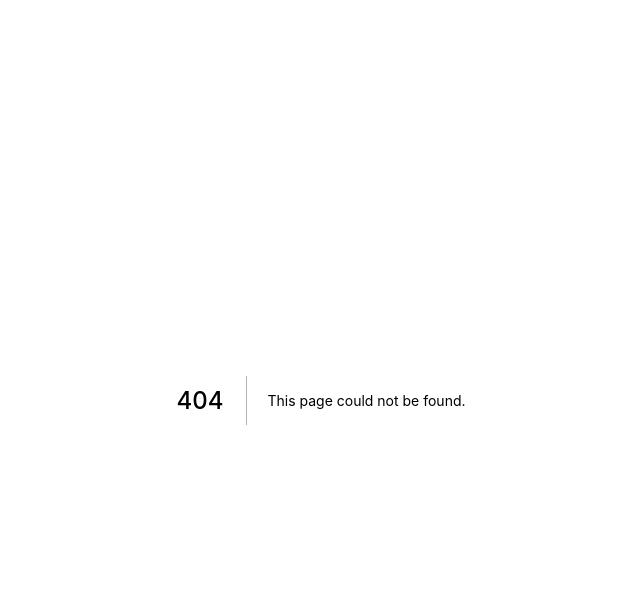
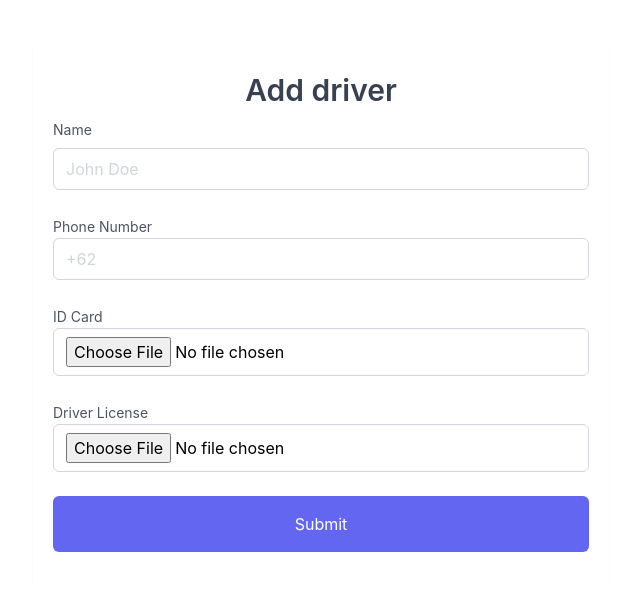
Before and after one commit to shani-asad/hackathon, a Next.js app in the folder frontend/kargo-fe/: page /drivers/edit/1 in a window 1280 px wide. Before the commit this address had no page. Shown: the top 590 px of the page, without its empty margins (319-959 px from the left). Built offline with nearby package versions, Linux system fonts and the light colour scheme.

Commit message:
feat: add forms

```diff
--- /dev/null
+++ b/frontend/kargo-fe/components/drivers/Forms.tsx
@@ -0,0 +1,143 @@
+import { NextPage } from "next/types";
+import { useState } from "react";
+import Snackbar, { SnackbarOrigin } from "@mui/material/Snackbar";
+
+const FormDriver = (props: any = null) => {
+  const [formValues, setFormValues] = useState({
+    name: props.name || "",
+    phoneNumber: props.phoneNumber || "",
+    license: props.license || "",
+    idCard: props.idCard || "",
+  });
+
+  const [open, setOpen] = useState(false);
+
+  async function handleInputChange(e: any) {
+    e.preventDefault();
+    const newValue = e.currentTarget.value;
+    const name = e.target.name;
+
+    setFormValues({ ...formValues, [name]: newValue });
+  }
+  async function handleSubmit() {
+    console.log("submit");
+  }
+
+  async function handleOpenToast() {
+    setOpen(true);
+  }
+
+  async function handleCloseToast() {
+    console.log("leave");
+
+    setOpen(false);
+  }
+
+  return (
+    <>
+      {" "}
+      <Snackbar
+        anchorOrigin={{ vertical: "top", horizontal: "center" }}
+        open={open}
+        message="Driver will receive an SMS on this phone number to register on Driver App"
+        key={"top" + "center"}
+      />
+      <div className="container mx-auto">
+        <div className="max-w-xl p-5 mx-auto my-10 bg-white rounded-md shadow-sm">
+          <div className="text-center">
+            <h1 className="my-3 text-3xl font-semibold text-gray-700">
+              Add driver
+            </h1>
+          </div>
+          <div>
+            <div className="mb-6">
+              <label
+                htmlFor="name"
+                className="block mb-2 text-sm text-gray-600"
+              >
+                Name
+              </label>
+              <input
+                type="text"
+                name="name"
+                placeholder="John Doe"
+                required
+                value={formValues.name}
+                onChange={handleInputChange}
+                className="w-full px-3 py-2 placeholder-gray-300 border border-gray-300 rounded-md  focus:outline-none focus:ring focus:ring-indigo-100 focus:border-indigo-300"
+              />
+            </div>
+            {/* <div className="mb-6">
+                <label
+                  htmlFor="email"
+                  className="block mb-2 text-sm text-gray-600"
+                >
+                  Email Address
+                </label>
+                <input
+                  type="email"
+                  name="email"
+                  placeholder="you@email.com"
+                  required
+                  className="w-full px-3 py-2 placeholder-gray-300 border border-gray-300 rounded-md  focus:outline-none focus:ring focus:ring-indigo-100 focus:border-indigo-300"
+                />
+              </div> */}
+            <div className="mb-6">
+              <label htmlFor="phoneNumber" className="text-sm text-gray-600">
+                Phone Number
+              </label>
+              <input
+                type="text"
+                name="phoneNumber"
+                placeholder="+62"
+                required
+                value={formValues.phoneNumber}
+                onChange={handleInputChange}
+                onFocus={handleOpenToast}
+                onBlur={handleCloseToast}
+                className="w-full px-3 py-2 placeholder-gray-300 border border-gray-300 rounded-md  focus:outline-none focus:ring focus:ring-indigo-100 focus:border-indigo-300"
+              />
+            </div>
+            <div className="mb-6">
+              <label htmlFor="idCard" className="text-sm text-gray-600">
+                ID Card
+              </label>
+              <input
+                type="file"
+                name="idCard"
+                onChange={handleInputChange}
+                required
+                value={formValues.idCard}
+                className="w-full px-3 py-2 placeholder-gray-300 border border-gray-300 rounded-md  focus:outline-none focus:ring focus:ring-indigo-100 focus:border-indigo-300"
+              />
+            </div>
+            <div className="mb-6">
+              <label htmlFor="license" className="text-sm text-gray-600">
+                Driver License
+              </label>
+              <input
+                type="file"
+                name="license"
+                onChange={handleInputChange}
+                required
+                value={formValues.license}
+                className="w-full px-3 py-2 placeholder-gray-300 border border-gray-300 rounded-md  focus:outline-none focus:ring focus:ring-indigo-100 focus:border-indigo-300"
+              />
+            </div>
+            <div className="mb-6">
+              <button
+                type="submit"
+                className="w-full px-2 py-4 text-white bg-indigo-500 rounded-md  focus:bg-indigo-600 focus:outline-none"
+                onClick={handleSubmit}
+              >
+                Submit
+              </button>
+            </div>
+          </div>
+        </div>
+      </div>
+    </>
+  );
+};
+
+export default FormDriver;
--- a/frontend/kargo-fe/pages/drivers/add/index.tsx
+++ b/frontend/kargo-fe/pages/drivers/add/index.tsx
@@ -1,7 +1,9 @@
 import { NextPage } from "next/types";
+import { useState } from "react";
+import FormDriver from "../../../components/drivers/Forms";
 
 const AddDriver: NextPage = () => {
-    return <></>
-}
+  return <FormDriver />;
+};
 
 export default AddDriver;
--- /dev/null
+++ b/frontend/kargo-fe/pages/drivers/edit/[id].tsx
@@ -0,0 +1,16 @@
+import { NextPage } from "next/types";
+import { useRouter } from "next/router";
+import FormDriver from "../../../components/drivers/Forms";
+
+const EditDriver: NextPage = () => {
+  const router = useRouter();
+  const { id } = router.query;
+
+  return (
+    <>
+      <FormDriver />
+    </>
+  );
+};
+
+export default EditDriver;
--- a/frontend/kargo-fe/pages/drivers/edit/index.tsx
+++ /dev/null
@@ -1,7 +0,0 @@
-import { NextPage } from "next/types";
-
-const EditDriver: NextPage = () => {
-    return <></>
-}
-
-export default EditDriver;
--- a/frontend/kargo-fe/pages/drivers/index.tsx
+++ b/frontend/kargo-fe/pages/drivers/index.tsx
@@ -1,27 +1,56 @@
-import * as React from "react";
-import { alpha } from "@mui/material/styles";
 import Box from "@mui/material/Box";
-import Table from "@mui/material/Table";
-import TableBody from "@mui/material/TableBody";
-import TableCell from "@mui/material/TableCell";
-import TableContainer from "@mui/material/TableContainer";
-import TablePagination from "@mui/material/TablePagination";
-import TableRow from "@mui/material/TableRow";
-import Paper from "@mui/material/Paper";
-import {
-  DriverTable,
-  Driver,
-  DriverDocument,
-  DriverStatus,
-} from "../../types/driver";
-import { HeadTable } from "../../components/drivers/TableHead";
+import TextField from "@mui/material/TextField";
 import { NextPage } from "next";
 import DriversTable from "../../components/drivers/Table";
+import { useState, useEffect } from "react";
+import { useRouter } from "next/router";
+import { Button } from "@mui/material";
+import AddIcon from "@mui/icons-material/Add";
 
 const DriverPage: NextPage = () => {
+  const router = useRouter();
+  const [text, setText] = useState("");
+  async function handleChange(e: any) {
+    e.preventDefault();
+    const value = e.currentTarget.value;
+    console.log(value);
+  }
+
+  async function handleChangePage() {
+    router.push("/drivers/add");
+  }
+
+  useEffect(() => {}, [text]);
+
   return (
     <>
-      <DriversTable />
+      <div className={"container mx-auto"}>
+        <div className={"flex flex-row"}>
+          <Box
+            component="form"
+            sx={{
+              "& > :not(style)": { m: 1, width: "25ch" },
+            }}
+            noValidate
+            autoComplete="off"
+          >
+            <TextField
+              label="Search"
+              color="primary"
+              variant="outlined"
+              onChange={handleChange}
+            />
+          </Box>
+          <Button
+            variant="outlined"
+            startIcon={<AddIcon />}
+            onClick={handleChangePage}
+          >
+            Add driver
+          </Button>
+        </div>
+        <DriversTable />
+      </div>
     </>
   );
 };
```
